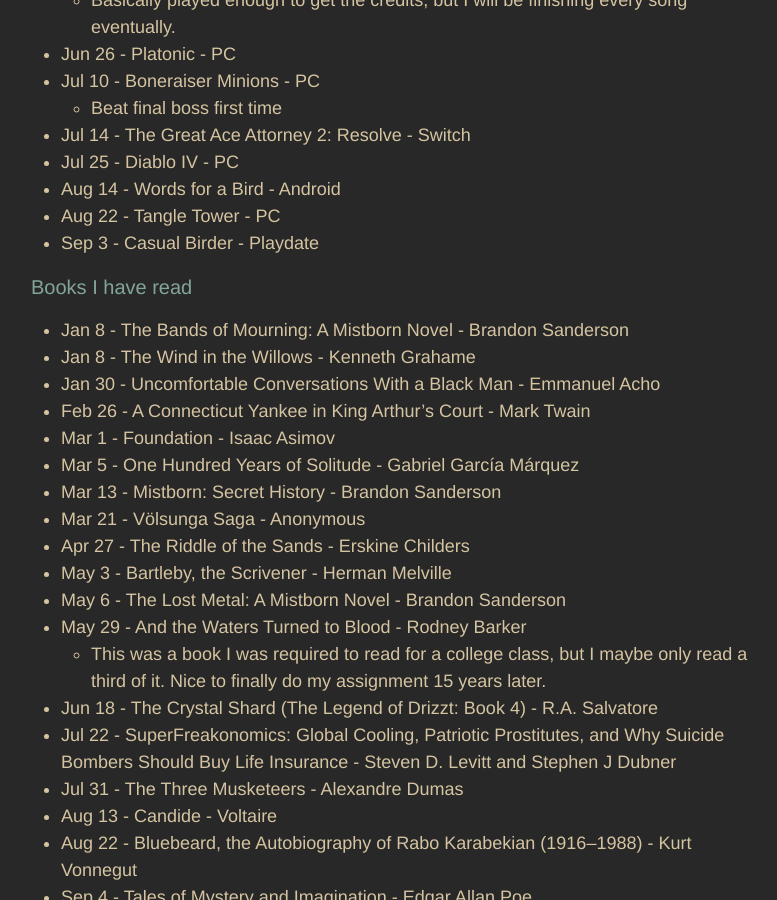
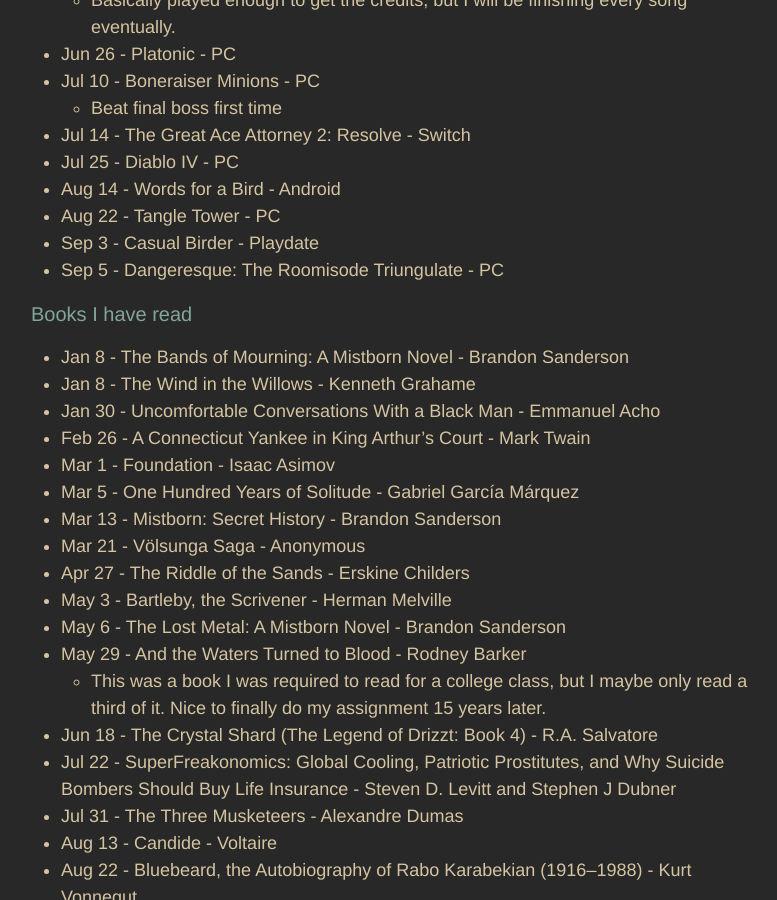
Before and after one commit to adkinsrs/sadkins_site, a Jekyll site: the page built from misc.md, in a window 1280 px wide and 900 px high, scrolled down 977 px. Shown: the whole window, without its empty margins (239-1016 px from the left). Built offline with Jekyll 4.4.1, drawn with Linux system fonts in a browser that asks for light colours.

Commit message:
beat a game

```diff
--- a/misc.md
+++ b/misc.md
@@ -42,6 +42,7 @@
 * Aug 14 - Words for a Bird - Android
 * Aug 22 - Tangle Tower - PC
 * Sep 3 - Casual Birder - Playdate
+* Sep 5 - Dangeresque: The Roomisode Triungulate - PC
 
 ### Books I have read
 
```
